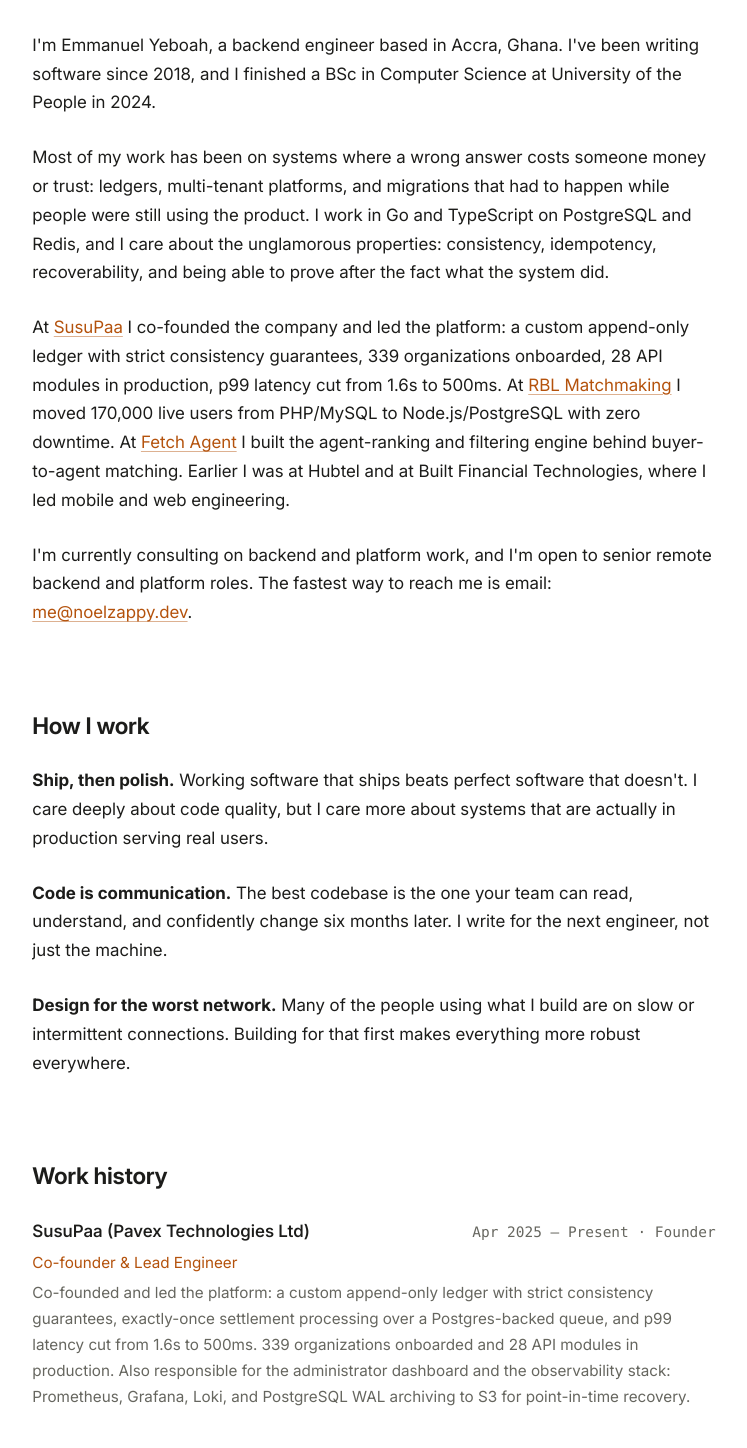
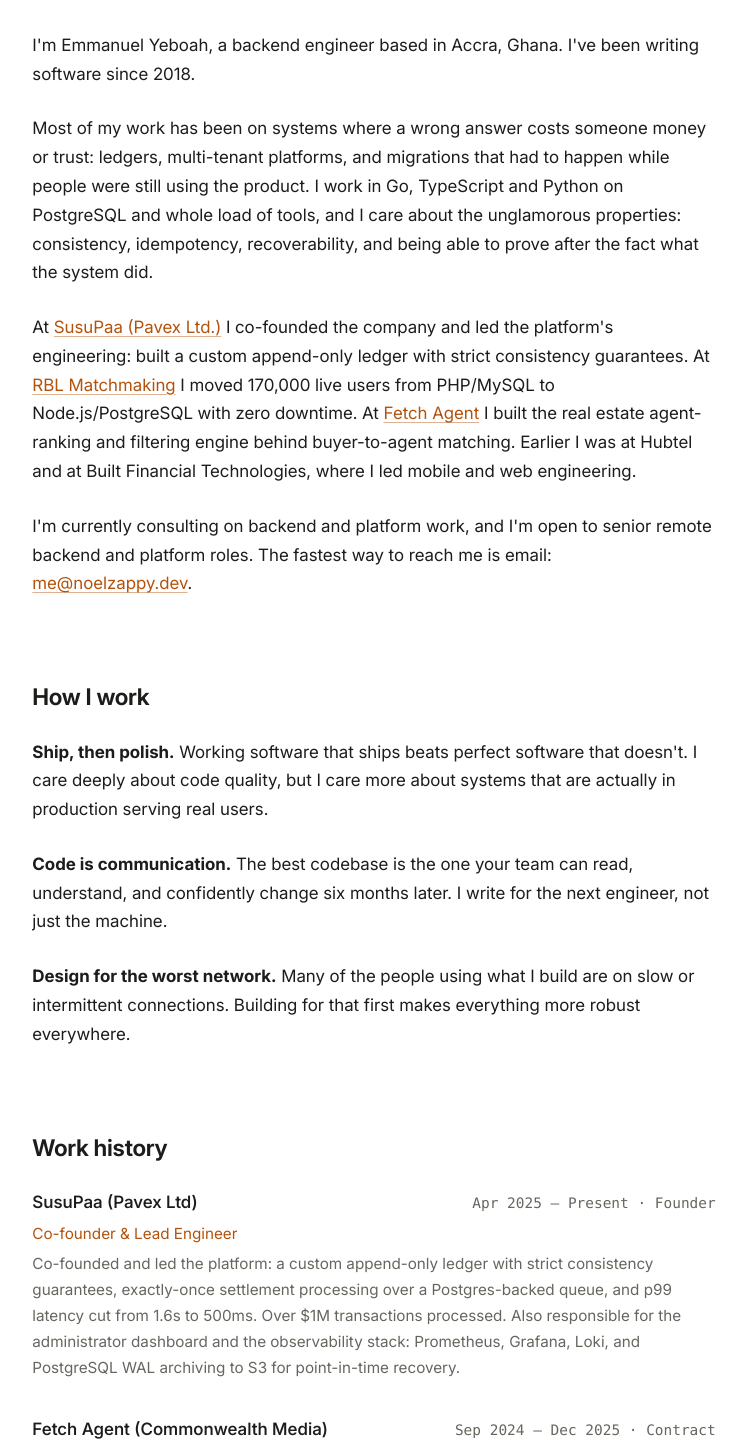
Before and after one commit to noelzappy/noelzappy-dev, a SvelteKit app: page /about in a window 1280 px wide. Shown: the part 168-1616 px from the top of the page, without its empty margins (266-1013 px from the left). Built offline with nearby package versions, Linux system fonts and the light colour scheme.

Commit message:
content: tighten about copy and consulting timeline line
Shortens the SusuPaa org name, replaces the onboarding counts in the
About history with transaction volume, drops the degree line, names
Python alongside Go and TypeScript, and trims the consulting entry.

```diff
--- a/src/lib/data/timeline.ts
+++ b/src/lib/data/timeline.ts
@@ -11,7 +11,7 @@
 	{
 		years: 'Now',
 		org: 'Consulting',
-		line: 'Backend and platform work for hire. Writing about systems.'
+		line: 'Backend and platform work for hire.'
 	},
 	{
 		years: '2025–present',
--- a/src/routes/about/+page.svelte
+++ b/src/routes/about/+page.svelte
@@ -4,12 +4,12 @@
 
 	const history = [
 		{
-			org: 'SusuPaa (Pavex Technologies Ltd)',
+			org: 'SusuPaa (Pavex Ltd)',
 			engagement: 'Founder',
 			title: 'Co-founder & Lead Engineer',
 			dates: 'Apr 2025 – Present',
 			impact:
-				'Co-founded and led the platform: a custom append-only ledger with strict consistency guarantees, exactly-once settlement processing over a Postgres-backed queue, and p99 latency cut from 1.6s to 500ms. 339 organizations onboarded and 28 API modules in production. Also responsible for the administrator dashboard and the observability stack: Prometheus, Grafana, Loki, and PostgreSQL WAL archiving to S3 for point-in-time recovery.'
+				'Co-founded and led the platform: a custom append-only ledger with strict consistency guarantees, exactly-once settlement processing over a Postgres-backed queue, and p99 latency cut from 1.6s to 500ms. Over $1M transactions processed. Also responsible for the administrator dashboard and the observability stack: Prometheus, Grafana, Loki, and PostgreSQL WAL archiving to S3 for point-in-time recovery.'
 		},
 		{
 			org: 'Fetch Agent (Commonwealth Media)',
@@ -77,24 +77,24 @@
 	<h1>About</h1>
 	<p>
 		I'm Emmanuel Yeboah, a backend engineer based in Accra, Ghana. I've been writing software since
-		2018, and I finished a BSc in Computer Science at University of the People in 2024.
+		2018.
 	</p>
 	<p>
 		Most of my work has been on systems where a wrong answer costs someone money or trust: ledgers,
 		multi-tenant platforms, and migrations that had to happen while people were still using the
-		product. I work in Go and TypeScript on PostgreSQL and Redis, and I care about the unglamorous
-		properties: consistency, idempotency, recoverability, and being able to prove after the fact
-		what the system did.
+		product. I work in Go, TypeScript and Python on PostgreSQL and whole load of tools, and I care
+		about the unglamorous properties: consistency, idempotency, recoverability, and being able to
+		prove after the fact what the system did.
 	</p>
 	<p>
-		At <a href="/projects/susupaa-platform">SusuPaa</a> I co-founded the company and led the
-		platform: a custom append-only ledger with strict consistency guarantees, 339 organizations
-		onboarded, 28 API modules in production, p99 latency cut from 1.6s to 500ms. At
+		At <a href="/projects/susupaa-platform">SusuPaa (Pavex Ltd.)</a> I co-founded the company and
+		led the platform's engineering: built a custom append-only ledger with strict consistency
+		guarantees. At
 		<a href="/projects/rbl-dating-app">RBL Matchmaking</a> I moved 170,000 live users from PHP/MySQL
 		to Node.js/PostgreSQL with zero downtime. At
-		<a href="/projects/fetch-agent-real-estate-platform">Fetch Agent</a> I built the agent-ranking and
-		filtering engine behind buyer-to-agent matching. Earlier I was at Hubtel and at Built Financial Technologies,
-		where I led mobile and web engineering.
+		<a href="/projects/fetch-agent-real-estate-platform">Fetch Agent</a> I built the real estate agent-ranking
+		and filtering engine behind buyer-to-agent matching. Earlier I was at Hubtel and at Built Financial
+		Technologies, where I led mobile and web engineering.
 	</p>
 	<p>
 		I'm currently consulting on backend and platform work, and I'm open to senior remote backend and
@@ -141,7 +141,7 @@
 	<p>
 		I write about systems in <a href="/writing">Writing</a>, and my open-source work is under
 		<a href="/projects">Projects</a>. I'm <a href="https://github.com/noelzappy">noelzappy</a> on GitHub
-		and X.
+		and X and everywhere else.
 	</p>
 </section>
 
```
